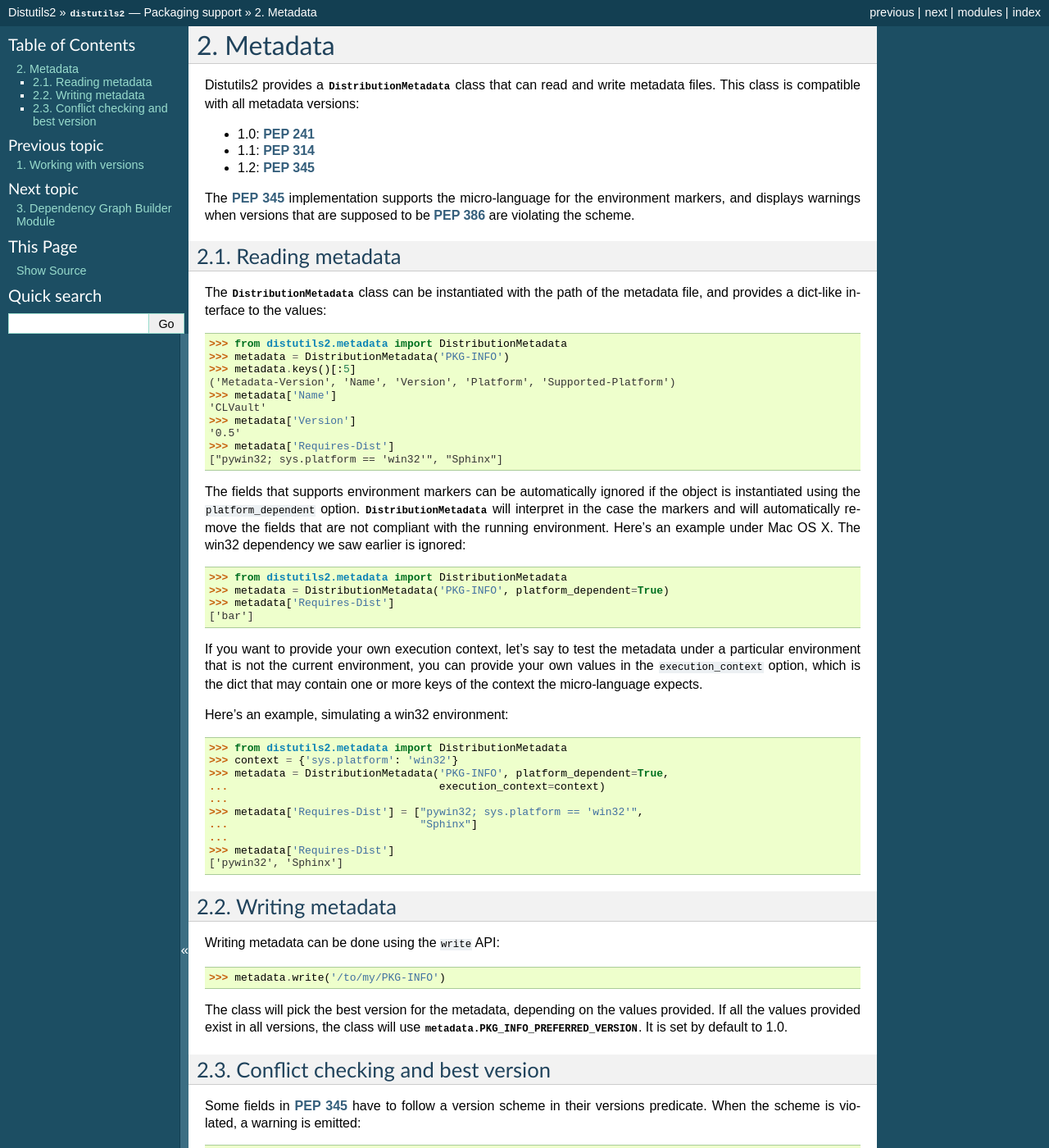
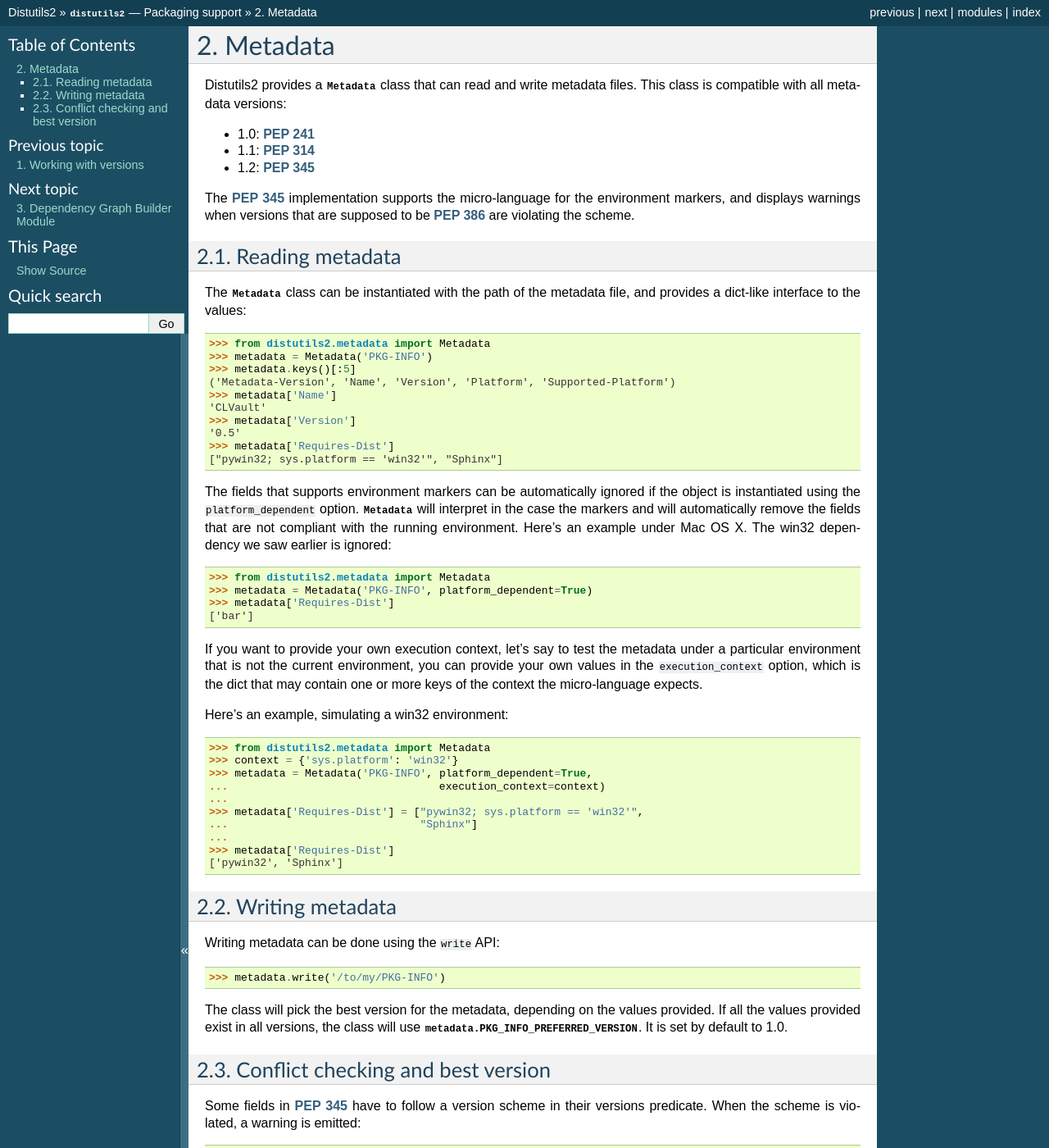
Before and after one commit to crateio/distutils2, a Sphinx documentation site: the page built from docs/source/library/distutils2.metadata.rst, in a window 1280 px wide and 1400 px high. Shown: the whole window at 82% size. Built offline with Sphinx 7.4.7, drawn with Linux system fonts in a browser that asks for light colours; some of the changed text lies outside the part shown.

Commit message:
renamed DistributionMetadata to Metadata

```diff
--- a/CHANGES.txt
+++ b/CHANGES.txt
@@ -10,6 +10,7 @@ CHANGES
 - Issue #10409: Fixed the Licence selector in mkcfg [tarek]
 - Issue #9558: Fix build_ext with VS 8.0 [éric]
 - Issue #6007: Add disclaimer about MinGW compatibility in docs [éric]
+- Renamed DistributionMetadata to Metadata [ccomb]
 
 1.0a3 - 2010-10-08
 ------------------
--- a/docs/design/pep-0376.txt
+++ b/docs/design/pep-0376.txt
@@ -425,7 +425,7 @@ contained in `PKG-INFO` when it is instantiated.
 
 - ``name``: The name of the distribution.
 
-- ``metadata``: A ``DistributionMetadata`` instance loaded with the
+- ``metadata``: A ``Metadata`` instance loaded with the
   distribution's PKG-INFO file.
 
 - ``requested``: A boolean that indicates whether the REQUESTED
--- a/docs/source/library/distutils2.metadata.rst
+++ b/docs/source/library/distutils2.metadata.rst
@@ -2,7 +2,7 @@
 Metadata
 ========
 
-Distutils2 provides a :class:`DistributionMetadata` class that can read and
+Distutils2 provides a :class:`Metadata` class that can read and
 write metadata files. This class is compatible with all metadata versions:
 
 * 1.0: :PEP:`241`
@@ -17,11 +17,11 @@ markers, and displays warnings when versions that are supposed to be
 Reading metadata
 ================
 
-The :class:`DistributionMetadata` class can be instantiated with the path of
+The :class:`Metadata` class can be instantiated with the path of
 the metadata file, and provides a dict-like interface to the values::
 
-    >>> from distutils2.metadata import DistributionMetadata
-    >>> metadata = DistributionMetadata('PKG-INFO')
+    >>> from distutils2.metadata import Metadata
+    >>> metadata = Metadata('PKG-INFO')
     >>> metadata.keys()[:5]
     ('Metadata-Version', 'Name', 'Version', 'Platform', 'Supported-Platform')
     >>> metadata['Name']
@@ -33,13 +33,13 @@ the metadata file, and provides a dict-like interface to the values::
 
 The fields that supports environment markers can be automatically ignored if
 the object is instantiated using the ``platform_dependent`` option.
-:class:`DistributionMetadata` will interpret in the case the markers and will
+:class:`Metadata` will interpret in the case the markers and will
 automatically remove the fields that are not compliant with the running
 environment. Here's an example under Mac OS X. The win32 dependency
 we saw earlier is ignored::
 
-    >>> from distutils2.metadata import DistributionMetadata
-    >>> metadata = DistributionMetadata('PKG-INFO', platform_dependent=True)
+    >>> from distutils2.metadata import Metadata
+    >>> metadata = Metadata('PKG-INFO', platform_dependent=True)
     >>> metadata['Requires-Dist']
     ['bar']
 
@@ -51,9 +51,9 @@ expects.
 
 Here's an example, simulating a win32 environment::
 
-    >>> from distutils2.metadata import DistributionMetadata
+    >>> from distutils2.metadata import Metadata
     >>> context = {'sys.platform': 'win32'}
-    >>> metadata = DistributionMetadata('PKG-INFO', platform_dependent=True,
+    >>> metadata = Metadata('PKG-INFO', platform_dependent=True,
     ...                                 execution_context=context)
     ...
     >>> metadata['Requires-Dist'] = ["pywin32; sys.platform == 'win32'",
@@ -81,8 +81,8 @@ Conflict checking and best version
 Some fields in :PEP:`345` have to follow a version scheme in their versions
 predicate. When the scheme is violated, a warning is emitted::
 
-    >>> from distutils2.metadata import DistributionMetadata
-    >>> metadata = DistributionMetadata()
+    >>> from distutils2.metadata import Metadata
+    >>> metadata = Metadata()
     >>> metadata['Requires-Dist'] = ['Funky (Groovie)']
     "Funky (Groovie)" is not a valid predicate
     >>> metadata['Requires-Dist'] = ['Funky (1.2)']
```
Also changed, not shown: docs/source/distutils/examples.rst (+4 -4 lines), 10 other files.
